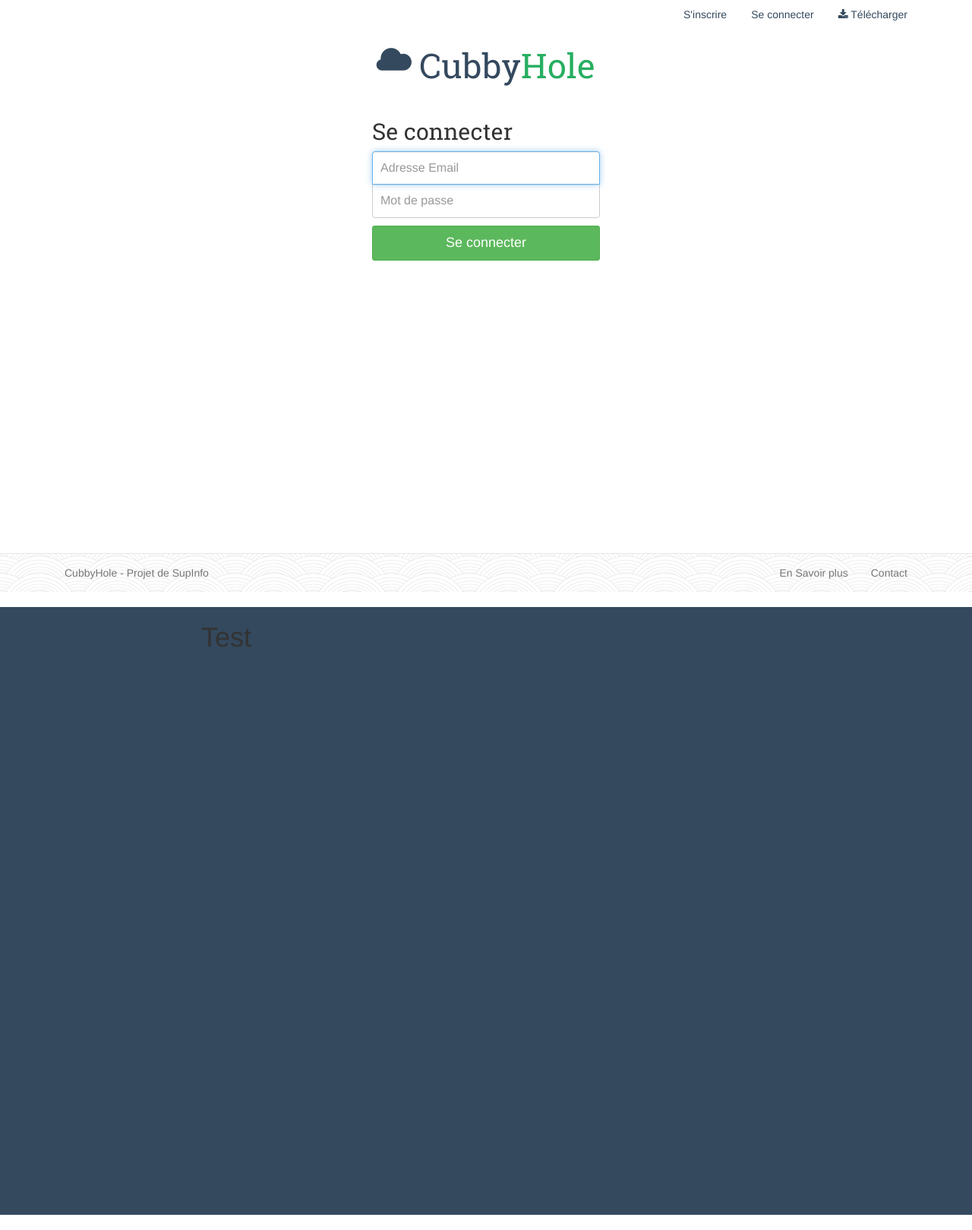
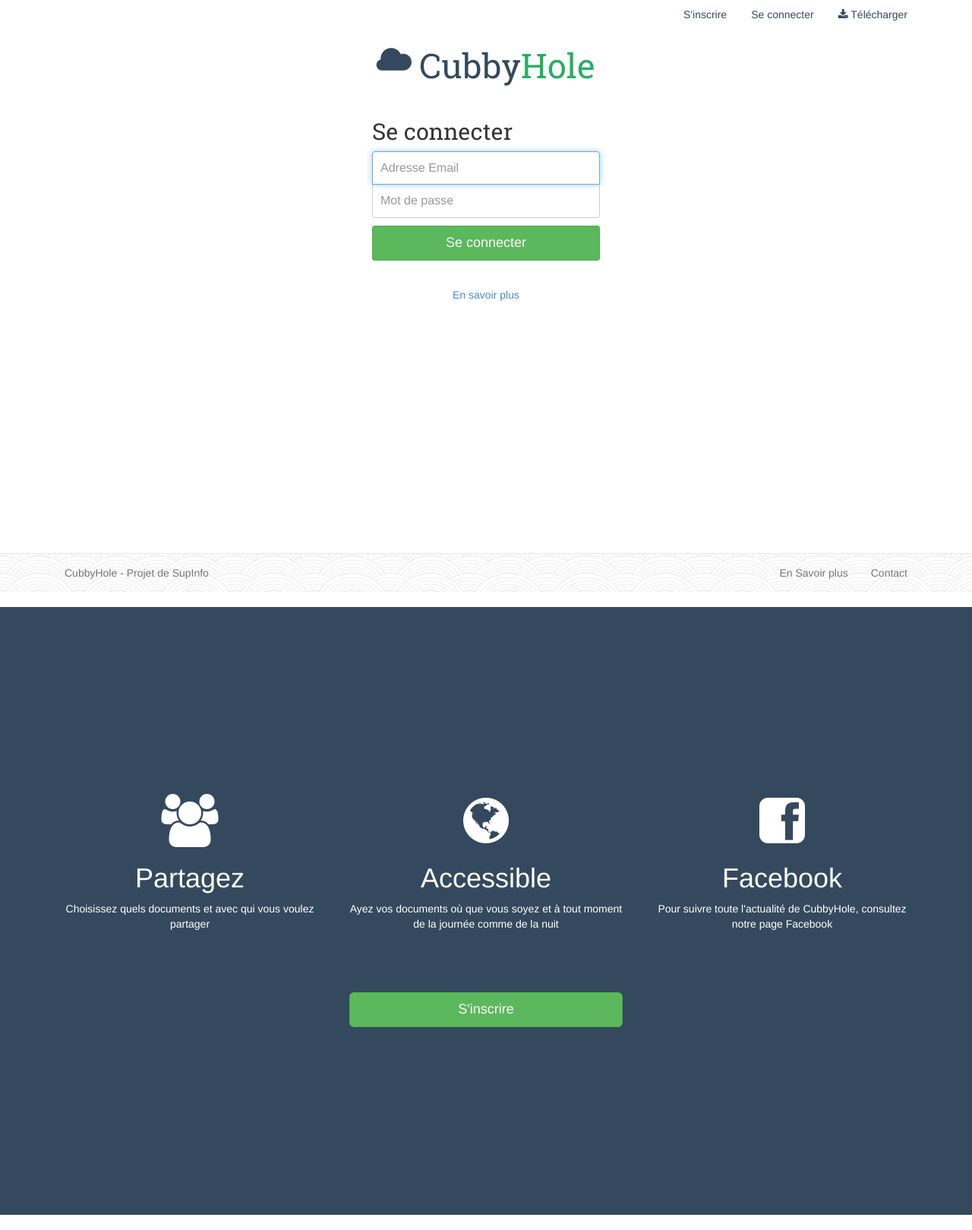
Before and after one commit to mloeuk/cubbyhole, a PHP site: page / in a window 1280 px wide. Shown: the part 21-1640 px from the top of the page at 76% size. Run offline with PHP 8.4, Linux system fonts and the light colour scheme.

Commit message:
suite 10
...

```diff
--- a/css/main.css
+++ b/css/main.css
@@ -172,6 +172,20 @@ tr.tr-onclick > td {
     height: 100%;
  }
 
+ .bloc {
+    display: table-cell;
+    vertical-align: middle;
+    text-align: center;
+ }
+
  #home-plus {
     background-color: #34495E;
+    color: #FFF;
+    display: table;
+    width: 100%;
  }
+
+ #home-form {
+    display: table;
+    width: 100%;
+ }
--- a/js/form-sign-in.js
+++ b/js/form-sign-in.js
@@ -4,18 +4,20 @@ $(document).ready(function() {
     $("#home-form").css("height", height);
     $("#home-plus").css("height", height);
 
+    $('a[href=#home-plus]').click(function(event){
+        $('html, body').animate({scrollTop:$('#home-plus').offset().top}, 1200);
+        event.preventDefault();
+    });
+
     /* Clique sur le lien S'inscire */
     $("a#linkInscription").on("click", function(event) {
-        if ($("#divInscription").is(':hidden')) {
-            $("#divConnexion").fadeOut("fast", function() { //Cache le formulaire connexion
-                $("#divInscription").slideToggle("fast", function() {   //Affiche le formulaire inscription
-                    $(this).find("input").first().focus();  //Focus sur le premier champ du formulaire
-                });
-                if ($("#error-sign-in-ins").is(':visible')) {
-                    $("#error-sign-in-ins").hide().empty();
-                }
-            });
-        }
+        showFormInscription();
+        event.preventDefault();
+    });
+
+    $("a#btn-inscription-plus").on("click", function(event) {
+        showFormInscription();
+        $('html, body').animate({scrollTop:0}, 1200);
         event.preventDefault();
     });
 
@@ -78,4 +80,17 @@ $(document).ready(function() {
         event.preventDefault();
     });
 
+    function showFormInscription(){
+        if ($("#divInscription").is(':hidden')) {
+            $("#divConnexion").fadeOut("fast", function() { //Cache le formulaire connexion
+                $("#divInscription").slideToggle("fast", function() {   //Affiche le formulaire inscription
+                    $(this).find("input").first().focus();  //Focus sur le premier champ du formulaire
+                });
+                if ($("#error-sign-in-ins").is(':visible')) {
+                    $("#error-sign-in-ins").hide().empty();
+                }
+            });
+        }
+    }
+
 });
--- a/vues/form-sign-in.php
+++ b/vues/form-sign-in.php
@@ -1,5 +1,4 @@
 <section id="home-form">
-    <div  class="row-heigth">
     <div class="container">
             <div class="row">
                 <div class="col-md-12">
@@ -15,6 +14,7 @@
                     <center>
                         <h1 class="ch"><span class="glyphicon glyphicon-cloud"></span> Cubby<span class="h">Hole</span></h1>
                     </center>
+                </div>
             </div>
         </div>
         <div class="row">
@@ -43,20 +43,41 @@
                 </div>
             </div>
         </div>
+        <div class="row">
+            <div class="col-md-12 text-center">
+                <a href="#home-plus">En savoir plus</a>
+            </div>
         </div>
     </div>
 </section>
 <section id="home-plus">
-    <div class="row-heigth">
+    <div class="bloc">
         <div class="container">
             <div class="row">
-                <div class="col-md-8 col-md-offset-2">
-                    <h1>Test</h1>
+                <div class="col-md-4">
+                    <i class="fa fa-users fa-5x"></i>
+                    <h1>Partagez</h1>
+                    <p>Choisissez quels documents et avec qui vous voulez partager</p>
+                </div>
+                <div class="col-md-4">
+                    <i class="fa fa-globe fa-5x"></i>
+                    <h1>Accessible</h1>
+                    <p>Ayez vos documents où que vous soyez et à tout moment de la journée comme de la nuit</p>
+                </div>
+                <div class="col-md-4">
+                    <i class="fa fa-facebook-square fa-5x"></i>
+                    <h1>Facebook</h1>
+                    <p>Pour suivre toute l'actualité de CubbyHole, consultez notre page Facebook</p>
+                </div>
+            </div>
+            <div class="row" style="margin-top: 70px;">
+                <div class="col-md-4 col-md-offset-4 text-center">
+                    <a class="btn btn-lg btn-success btn-block" type="submit" id="btn-inscription-plus">S'inscrire</a>
                 </div>
             </div>
         </div>
     </div>
-</div>
+</section>
 <div class="navbar navbar-default navbar-fixed-bottom bg-cloud">
     <div class="container">
         <p class="navbar-text pull-left">CubbyHole - Projet de SupInfo</p>
```
Lines whose indentation alone changed are shown as unchanged.
